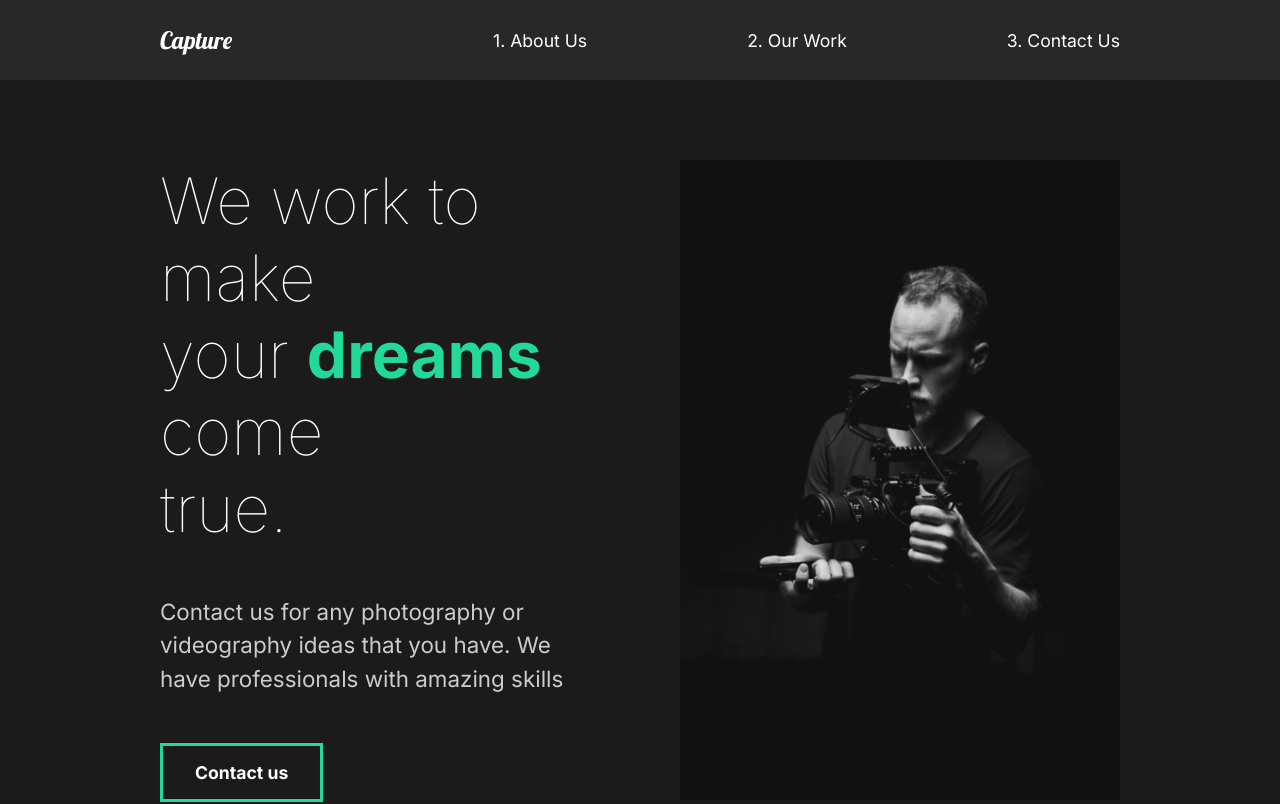
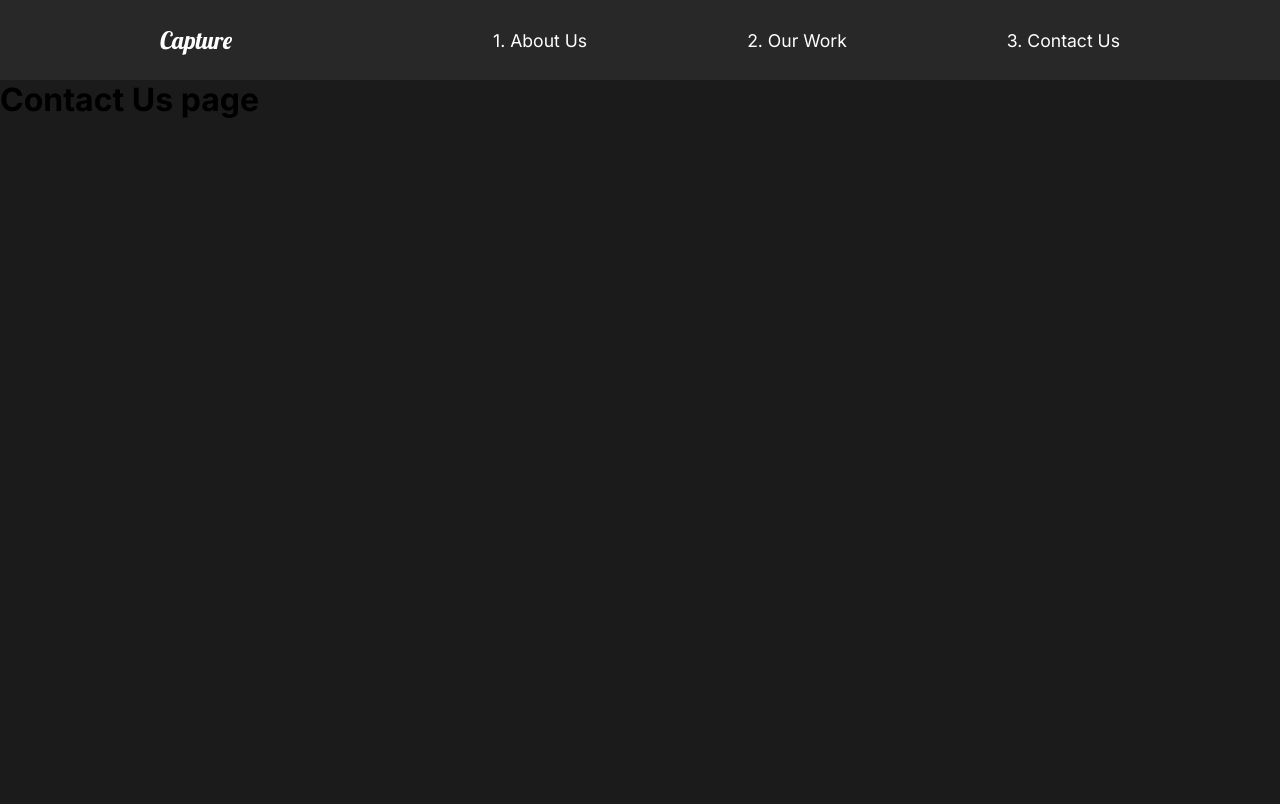
Before and after one commit to Zahidul-Turja/capture-dev-ed, a React (Create React App) app: page /contact in a window 1280 px wide. Shown: the top 804 px of the page. Built offline with nearby package versions, Linux system fonts and the light colour scheme.

Commit message:
Routes added

```diff
--- a/src/App.js
+++ b/src/App.js
@@ -1,20 +1,22 @@
 import React from "react";
+import { Routes, Route } from "react-router-dom";
 
-// ! Global Style
+import Nav from "./components/Nav";
 import GlobalStyle from "./components/GlobalStyle";
-
-// ! Components
-import Nav from "./components/Nav";
-
-// ! Pages
 import AboutUs from "./pages/AboutUs";
+import OurWork from "./pages/OurWork";
+import ContactUs from "./pages/ContactUs";
 
 function App() {
   return (
     <div>
       <GlobalStyle />
       <Nav />
-      <AboutUs />
+      <Routes>
+        <Route path="/" element={<AboutUs />} />
+        <Route path="/work" element={<OurWork />} />
+        <Route path="/contact" element={<ContactUs />} />
+      </Routes>
     </div>
   );
 }
--- a/src/index.js
+++ b/src/index.js
@@ -1,10 +1,14 @@
 import React from "react";
 import ReactDOM from "react-dom/client";
+import { BrowserRouter } from "react-router-dom";
+
 import App from "./App";
 
 const root = ReactDOM.createRoot(document.getElementById("root"));
 root.render(
   <React.StrictMode>
-    <App />
+    <BrowserRouter>
+      <App />
+    </BrowserRouter>
   </React.StrictMode>
 );
--- /dev/null
+++ b/src/pages/ContactUs.js
@@ -0,0 +1,9 @@
+function ContactUs() {
+  return (
+    <div>
+      <h1>Contact Us page</h1>
+    </div>
+  );
+}
+
+export default ContactUs;
--- /dev/null
+++ b/src/pages/OurWork.js
@@ -0,0 +1,9 @@
+function OurWork() {
+  return (
+    <div>
+      <h1>Our works page</h1>
+    </div>
+  );
+}
+
+export default OurWork;
```
